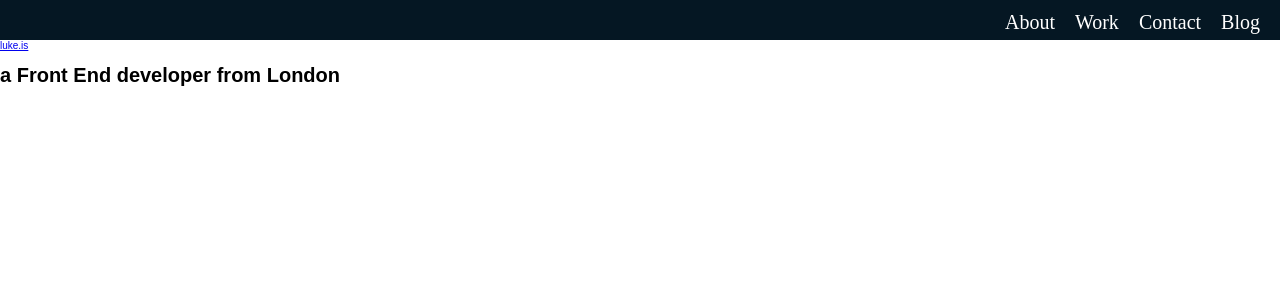
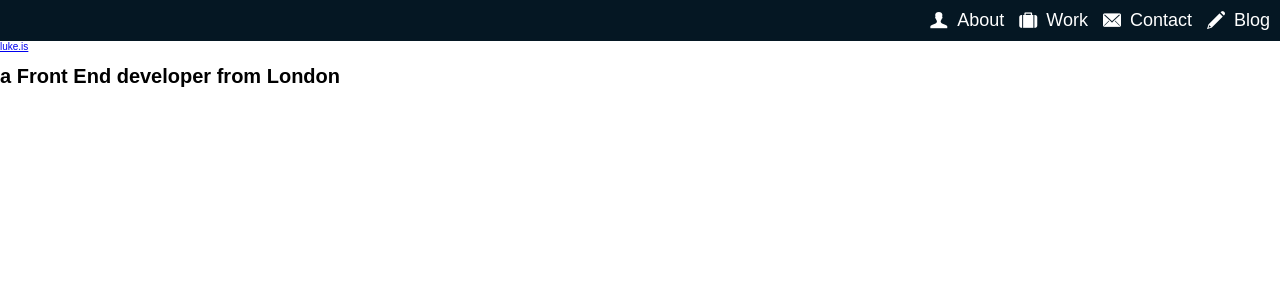
Before and after one commit to lukemartin/old_luke_is, a Jekyll site: the page built from index.html, in a window 1280 px wide. Shown: the top 300 px of the page. Built offline with Jekyll 4.4.1, drawn with Linux system fonts in a browser that asks for light colours; nearby versions of some CDN libraries; some web fonts are replaced.

Commit message:
Icon & text styles

```diff
--- a/_layouts/main.html
+++ b/_layouts/main.html
@@ -5,6 +5,8 @@
 	<title>{{ page.title }}</title>
 	<meta name="viewport" content="width=device-width, initial-scale=1.0">
 	<base href="/" />
+
+	<link href='http://fonts.googleapis.com/css?family=Tauri' rel='stylesheet'>
 
 	<link href="/css/main.css" rel="stylesheet">
 </head>
@@ -14,10 +16,10 @@
 		<header>
 			<nav class="main-nav">
 				<ul>
-					<li><a class="icon-user" href="#"><span>About</span></a></li>
-					<li><a class="icon-suitcase" href="#"><span>Work</span></a></li>
-					<li><a class="icon-envelope" href="#"><span>Contact</span></a></li>
-					<li><a class="icon-pencil" href="#"><span>Blog</span></a></li>
+					<li><a href="#"><span>About</span><i class="icon-user"></i></a></li>
+					<li><a href="#"><span>Work</span><i class="icon-suitcase"></i></a></li>
+					<li><a href="#"><span>Contact</span><i class="icon-envelope"></i></a></li>
+					<li><a href="#"><span>Blog</span><i class="icon-pencil"></i></a></li>
 				</ul>
 			</nav>
 
--- a/_sass/_type.scss
+++ b/_sass/_type.scss
@@ -1,3 +1,4 @@
 body {
+	//font-family: 'Tauri', sans-serif;
 	font-size: 0.625em;
 }
--- a/css/main.css
+++ b/css/main.css
@@ -616,35 +616,47 @@
 /* line 19, ../_sass/_layout.scss */
 .main-nav a {
   color: #fff;
-  font-size: 3.5em;
+  font-size: 2em;
   text-decoration: none;
 }
 /* line 24, ../_sass/_layout.scss */
 .main-nav a span {
+  float: right;
   display: none;
 }
+/* line 28, ../_sass/_layout.scss */
+.main-nav a i {
+  float: left;
+  font-size: 2em;
+}
 @media (min-width: 480px) {
-  /* line 30, ../_sass/_layout.scss */
+  /* line 35, ../_sass/_layout.scss */
   .main-nav ul {
     float: right;
     left: 0;
   }
-  /* line 34, ../_sass/_layout.scss */
+  /* line 39, ../_sass/_layout.scss */
   .main-nav li {
     left: 0;
-    margin: 0 1em;
+    margin: 0 0 0 1.5em;
   }
-  /* line 38, ../_sass/_layout.scss */
+  /* line 43, ../_sass/_layout.scss */
   .main-nav a {
-    font-size: 2em;
+    font-size: 1.8em;
   }
-  /* line 41, ../_sass/_layout.scss */
+  /* line 46, ../_sass/_layout.scss */
   .main-nav a span {
-    display: block;
+    display: inline;
   }
-  /* line 44, ../_sass/_layout.scss */
+  /* line 49, ../_sass/_layout.scss */
   .main-nav a:before {
     display: none;
+  }
+  /* line 53, ../_sass/_layout.scss */
+  .main-nav a i {
+    font-size: 1em;
+    margin-right: 0.5em;
+    margin-top: 1px;
   }
 }
 
```
Also changed, not shown: _sass/_layout.scss (+15 -4 lines).
